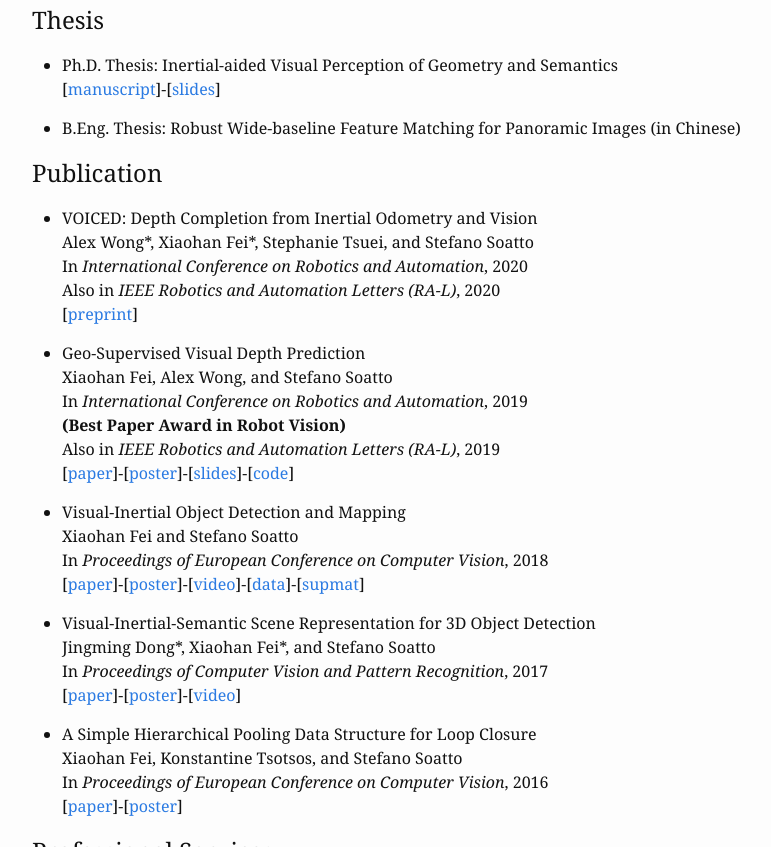
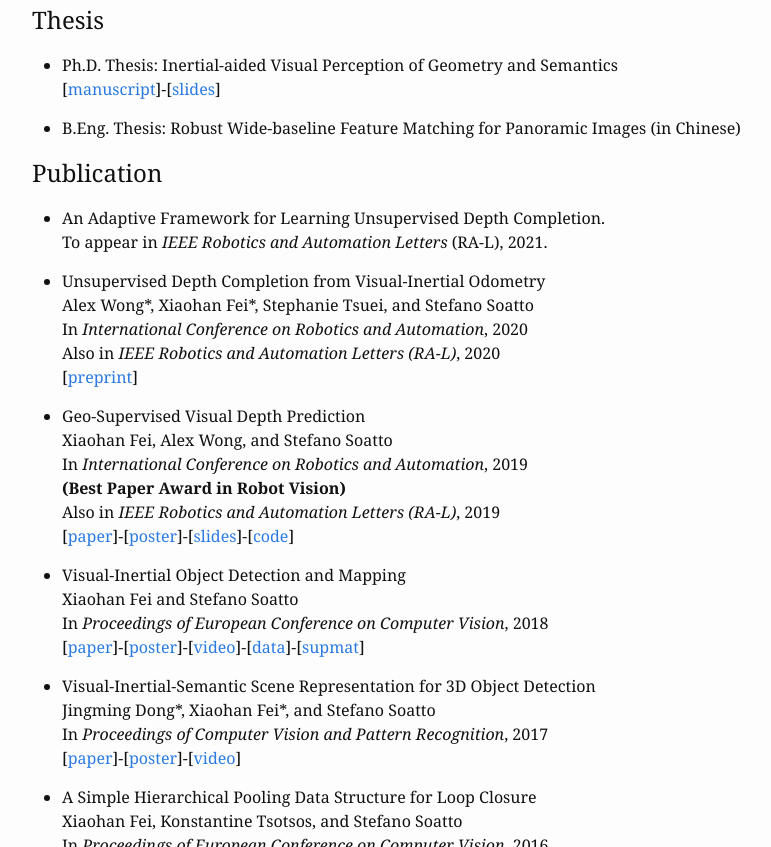
Before and after one commit to feixh/feixh.github.com, a Jekyll site: the page built from index.md, in a window 1280 px wide and 900 px high, scrolled down 2636 px, cut to the strip 53-900 px from the top of the window. Shown: the whole strip, without its empty margins (158-929 px from the left). Built offline with Jekyll 4.4.1, drawn with Linux system fonts in a browser that asks for light colours; formulas are drawn with MathJax 3.

Commit message:
update index page

```diff
--- a/index.md
+++ b/index.md
@@ -93,8 +93,11 @@ XIVO running on TUM-VI dataset.
 
 ## Publication
 
+- An Adaptive Framework for Learning Unsupervised Depth Completion. \\
+    To appear in *IEEE Robotics and Automation Letters* (RA-L), 2021.
 
-- VOICED: Depth Completion from Inertial Odometry and Vision \\
+
+- Unsupervised Depth Completion from Visual-Inertial Odometry\\
     Alex Wong\*, Xiaohan Fei\*,  Stephanie Tsuei, and Stefano Soatto\\
     In *International Conference on Robotics and Automation*, 2020\\
     Also in *IEEE Robotics and Automation Letters (RA-L)*, 2020\\
```
